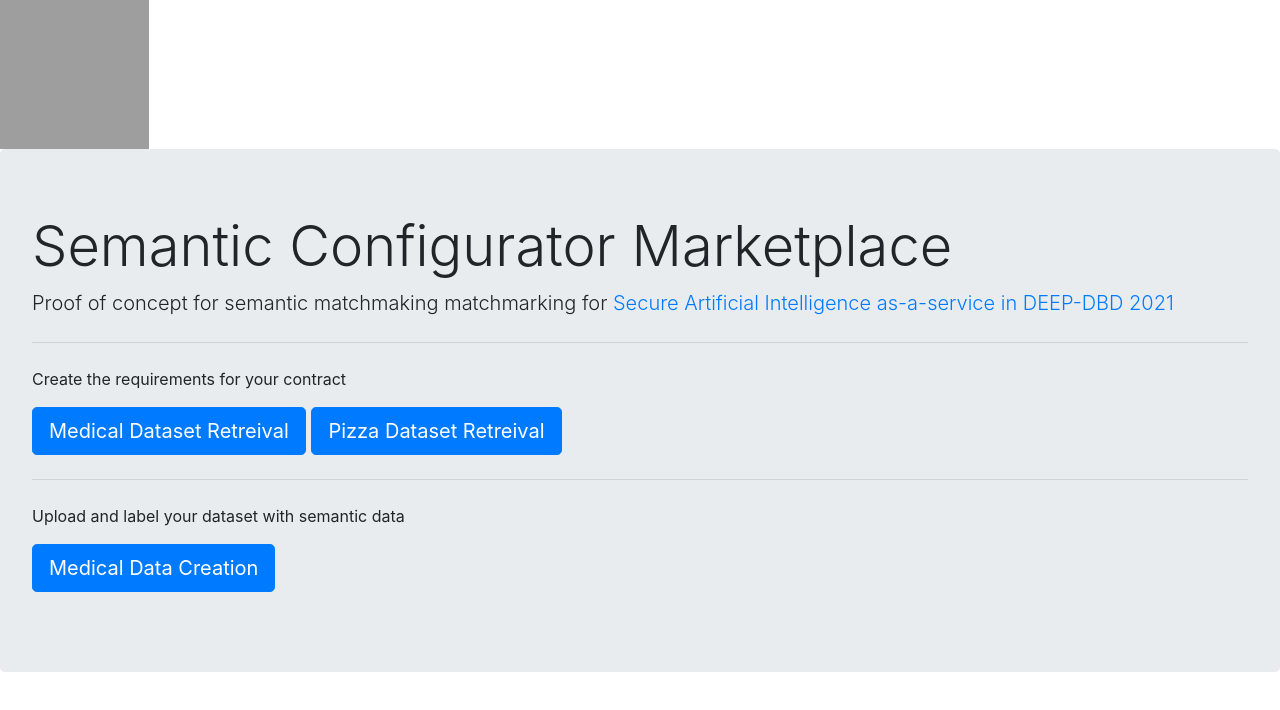
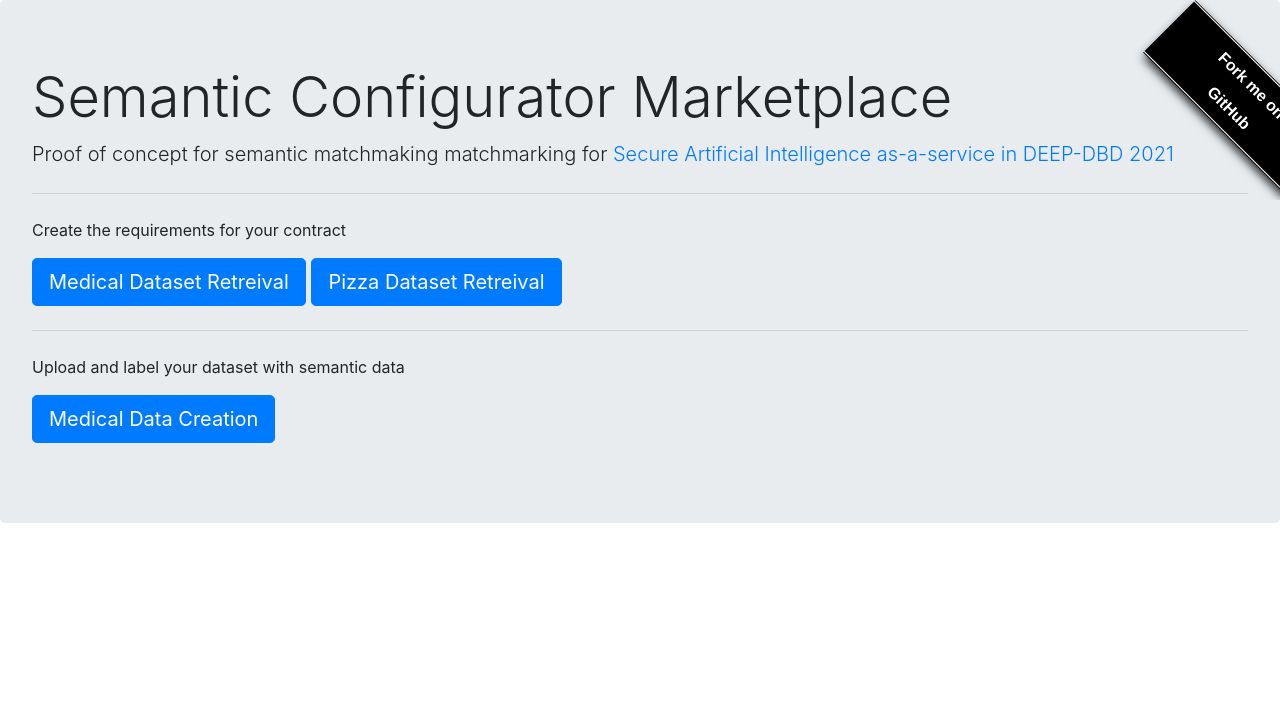
Before and after one commit to nherbaut/semantic-configurator-mktplace, a plain HTML site: page index.html in a window 1280 px wide. Drawn offline with Linux system fonts and the light colour scheme; grey boxes are pictures that could not be loaded.

Commit message:
github badge

```diff
--- a/index.html
+++ b/index.html
@@ -11,11 +11,11 @@
     <link rel="stylesheet" href="css/styles.css">
 
     <link rel="stylesheet" href="contrib/css/bootstrap.min.css" >
+    <style>#forkongithub a{background:#000;color:#fff;text-decoration:none;font-family:arial,sans-serif;text-align:center;font-weight:bold;padding:5px 40px;font-size:1rem;line-height:2rem;position:relative;transition:0.5s;}#forkongithub a:hover{background:#c11;color:#fff;}#forkongithub a::before,#forkongithub a::after{content:"";width:100%;display:block;position:absolute;top:1px;left:0;height:1px;background:#fff;}#forkongithub a::after{bottom:1px;top:auto;}@media screen and (min-width:800px){#forkongithub{position:fixed;display:block;top:0;right:0;width:200px;overflow:hidden;height:200px;z-index:9999;}#forkongithub a{width:200px;position:absolute;top:60px;right:-60px;transform:rotate(45deg);-webkit-transform:rotate(45deg);-ms-transform:rotate(45deg);-moz-transform:rotate(45deg);-o-transform:rotate(45deg);box-shadow:4px 4px 10px rgba(0,0,0,0.8);}}</style><span id="forkongithub"><a href="github.com/nherbaut/semantic-configurator-mktplace/">Fork me on GitHub</a></span>
 
 </head>
 
 <body>
-<a href="github.com/nherbaut/semantic-configurator-mktplace/"><img loading="lazy" width="149" height="149" src="https://github.blog/wp-content/uploads/2008/12/forkme_right_gray_6d6d6d.png?resize=149%2C149" class="attachment-full size-full" alt="Fork me on GitHub" data-recalc-dims="1"></a>
     <div class="jumbotron">
         <h1 class="display-4">Semantic Configurator Marketplace</h1>
         <p class="lead">Proof of concept for semantic matchmaking matchmarking for <a href="nextnet.top/files/SAIaaS:%20A%20Blockchain-based%20solution%20for%20secure%20artificial%20intelligence%20as-a-Service.pdf">Secure Artificial Intelligence as-a-service in DEEP-DBD 2021</a></p>
```
